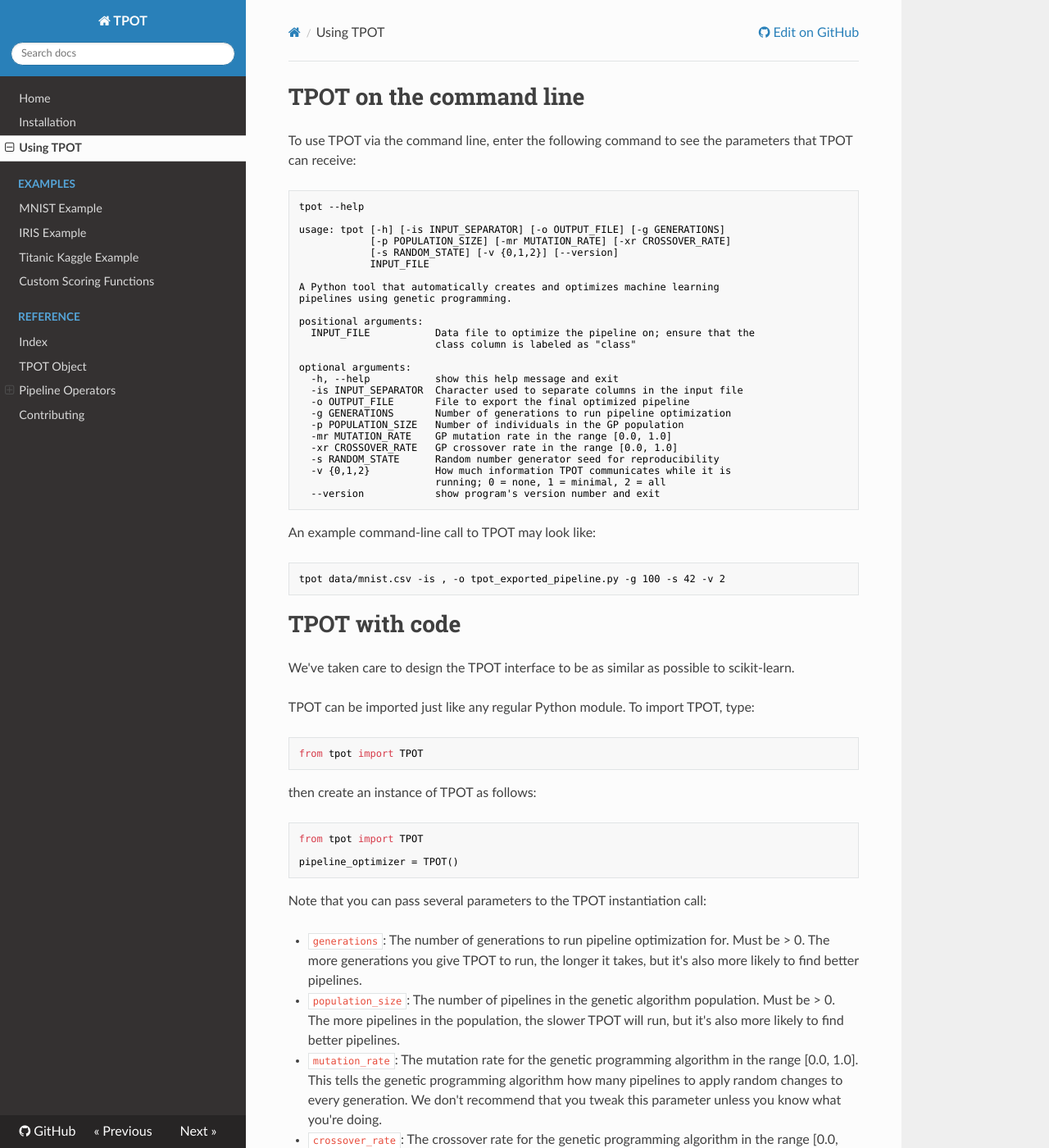
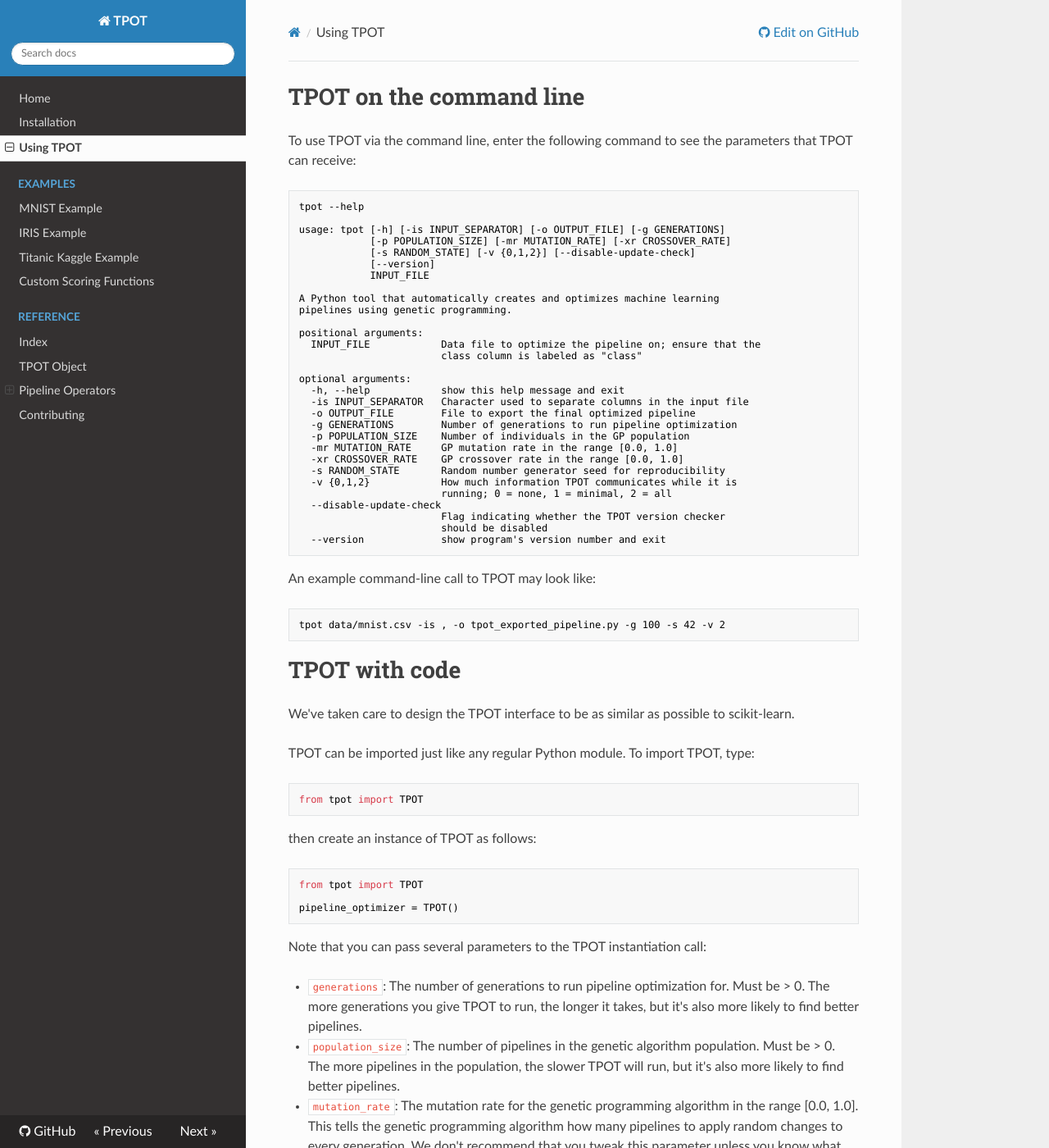
Before and after one commit to EpistasisLab/tpot, an MkDocs documentation site: the page built from docs/sources/using.md, in a window 1280 px wide and 1400 px high. Shown: the whole window at 82% size. Built offline with MkDocs 1.6.1, drawn with Linux system fonts in a browser that asks for light colours; nearby versions of some CDN libraries; old or Windows-style settings are respelled for this version of MkDocs; some of the changed text lies outside the part shown.

Commit message:
Update the docs for #97
There’s now a flag to disable the automated update checks.

````diff
--- a/docs/sources/using.md
+++ b/docs/sources/using.md
@@ -7,28 +7,32 @@
 
 usage: tpot [-h] [-is INPUT_SEPARATOR] [-o OUTPUT_FILE] [-g GENERATIONS]
             [-p POPULATION_SIZE] [-mr MUTATION_RATE] [-xr CROSSOVER_RATE]
-            [-s RANDOM_STATE] [-v {0,1,2}] [--version]
+            [-s RANDOM_STATE] [-v {0,1,2}] [--disable-update-check]
+            [--version]
             INPUT_FILE
 
 A Python tool that automatically creates and optimizes machine learning
 pipelines using genetic programming.
 
 positional arguments:
-  INPUT_FILE           Data file to optimize the pipeline on; ensure that the
-                       class column is labeled as "class"
+  INPUT_FILE            Data file to optimize the pipeline on; ensure that the
+                        class column is labeled as "class"
 
 optional arguments:
-  -h, --help           show this help message and exit
-  -is INPUT_SEPARATOR  Character used to separate columns in the input file
-  -o OUTPUT_FILE       File to export the final optimized pipeline
-  -g GENERATIONS       Number of generations to run pipeline optimization
-  -p POPULATION_SIZE   Number of individuals in the GP population
-  -mr MUTATION_RATE    GP mutation rate in the range [0.0, 1.0]
-  -xr CROSSOVER_RATE   GP crossover rate in the range [0.0, 1.0]
-  -s RANDOM_STATE      Random number generator seed for reproducibility
-  -v {0,1,2}           How much information TPOT communicates while it is
-                       running; 0 = none, 1 = minimal, 2 = all
-  --version            show program's version number and exit
+  -h, --help            show this help message and exit
+  -is INPUT_SEPARATOR   Character used to separate columns in the input file
+  -o OUTPUT_FILE        File to export the final optimized pipeline
+  -g GENERATIONS        Number of generations to run pipeline optimization
+  -p POPULATION_SIZE    Number of individuals in the GP population
+  -mr MUTATION_RATE     GP mutation rate in the range [0.0, 1.0]
+  -xr CROSSOVER_RATE    GP crossover rate in the range [0.0, 1.0]
+  -s RANDOM_STATE       Random number generator seed for reproducibility
+  -v {0,1,2}            How much information TPOT communicates while it is
+                        running; 0 = none, 1 = minimal, 2 = all
+  --disable-update-check
+                        Flag indicating whether the TPOT version checker
+                        should be disabled
+  --version             show program's version number and exit
 ```
 
 An example command-line call to TPOT may look like:
@@ -63,6 +67,8 @@
 * `crossover_rate`: The crossover rate for the genetic programming algorithm in the range [0.0, 1.0]. This tells the genetic programming algorithm how many pipelines to "breed" every generation. We don't recommend that you tweak this parameter unless you know what you're doing.
 * `random_state`: The random number generator seed for TPOT. Use this to make sure that TPOT will give you the same results each time you run it against the same data set with that seed.
 * `verbosity`: How much information TPOT communicates while it's running. 0 = none, 1 = minimal, 2 = all
+* `scoring_function`: Function used to evaluate the goodness of a given pipeline for the classification problem. By default, balanced class accuracy is used. See [here](examples/Custom_Scoring_Functions.md) for more information on custom scoring functions.
+* `disable_update_check`: Flag indicating whether the TPOT version checker should be disabled.
 
 Some example code with custom TPOT parameters might look like:
 
````
Also changed, not shown: other parts of docs/sources/using.md (+0 -2 lines).
